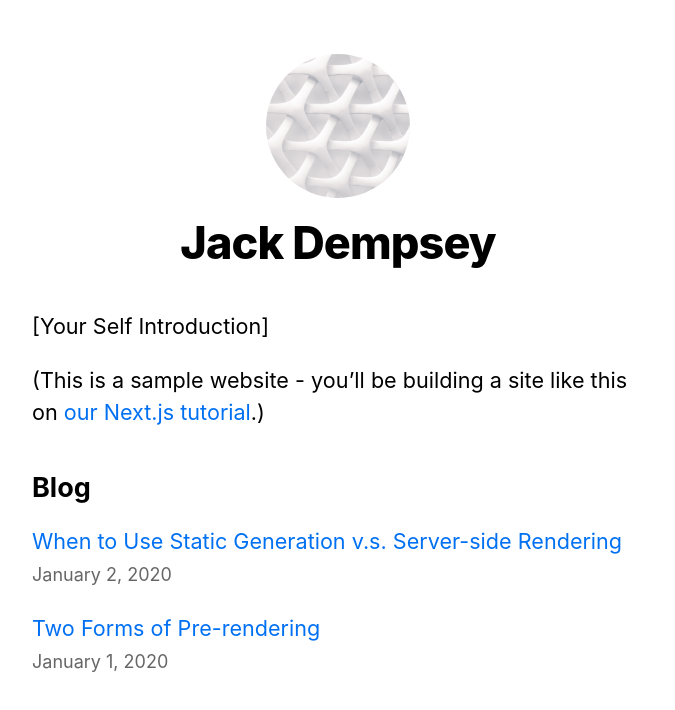
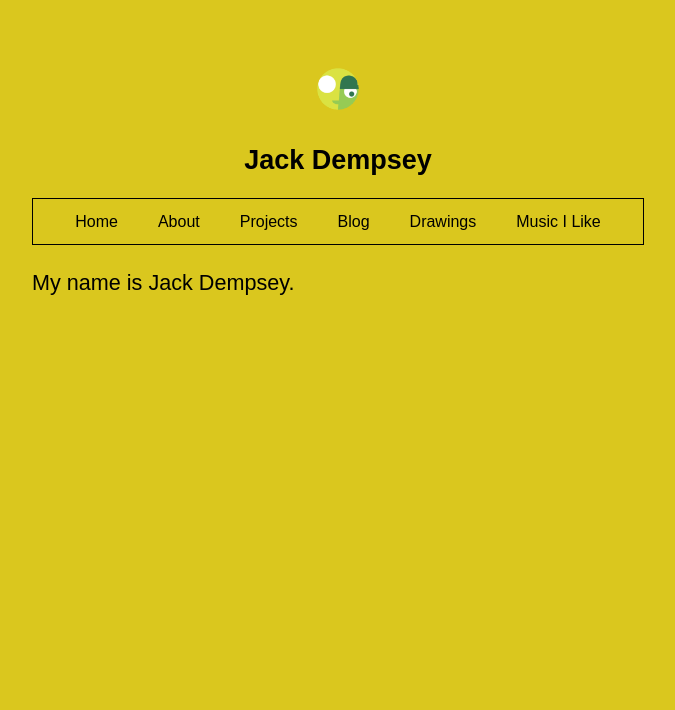
Before and after one commit to anpanring/jack-site, a Next.js app: page / in a window 1280 px wide. Shown: the top 710 px of the page, without its empty margins (302-977 px from the left). Built offline with nearby package versions, Linux system fonts and the light colour scheme.

Commit message:
Make navbar component and separate blog page

```diff
--- a/components/layout.js
+++ b/components/layout.js
@@ -3,6 +3,7 @@ import Image from 'next/image';
 import styles from './layout.module.css';
 import utilStyles from '../styles/utils.module.css';
 import Link from 'next/link';
+import Navbar from './navbar';
 
 const name = 'Jack Dempsey';
 export const siteTitle = 'Anpankid';
@@ -30,13 +31,13 @@ export default function Layout({ children, home }) {
                     <>
                         <Image
                             priority
-                            src="/images/profile.jpeg"
+                            src="/images/spinnylogo.gif"
                             className={utilStyles.borderCircle}
-                            height={144}
-                            width={144}
+                            height={70}
+                            width={70}
                             alt=""
                         />
-                        <h1 className={utilStyles.heading2Xl}>{name}</h1>
+                        <h1 className={utilStyles.headingLg}>{name}</h1>
                     </>
                 ) : (
                     <>
@@ -50,14 +51,10 @@ export default function Layout({ children, home }) {
                                 alt=""
                             />
                         </Link>
-                        <h2 className={utilStyles.headingLg}>
-                            <Link href="/" className={utilStyles.colorInherit}>
-                                {name}
-                            </Link>
-                        </h2>
                     </>
                 )}
             </header>
+            <Navbar />
             <main>{children}</main>
             {!home && (
                 <div className={styles.backToHome}>
--- /dev/null
+++ b/components/navbar.js
@@ -0,0 +1,19 @@
+import styles from './navbar.module.css';
+
+export default function Navbar() {
+    return (
+        <div className={styles.navbar}>
+            <a className={styles.navItem} href="/">Home</a>
+            <a className={styles.navItem} href="/about">About</a>
+            <a className={styles.navItem} href="/projects">Projects</a>
+            <a className={styles.navItem} href="/blog">Blog</a>
+            <a className={styles.navItem} href="/drawings">Drawings</a>
+            <a className={styles.navItem} href="/music">Music I Like</a>
+        </div >
+    );
+}
+
+function dropdown() {
+    // document.getElementById('dropdownContent').classList.toggle("show");
+    console.log('hovered');
+}
--- /dev/null
+++ b/components/navbar.module.css
@@ -0,0 +1,21 @@
+.navbar {
+    display: flex;
+    align-items: center;
+    justify-content: center;
+    flex-wrap: wrap;
+    border: solid black 1px;
+}
+
+.navItem {
+    display: flex;
+    text-decoration: none;
+    color: black;
+    padding: 10px;
+    margin: 0 10px 0 10px;
+    font-size: 16px;
+}
+
+.navItem:hover,
+.navItem:active {
+    opacity: 50%;
+}
--- a/pages/index.js
+++ b/pages/index.js
@@ -1,36 +1,17 @@
-import Date from '../components/date';
 import Head from 'next/head';
 import Layout, { siteTitle } from '../components/layout';
-import Link from 'next/link';
 import utilStyles from '../styles/utils.module.css';
 import { getSortedPostsData } from '../lib/posts';
+import Link from 'next/link';
 
-export default function Home({ allPostsData }) {
+export default function Home() {
   return (
     <Layout home>
       <Head>
         <title>{siteTitle}</title>
       </Head>
       <section className={utilStyles.headingMd}>
-        <p>[Your Self Introduction]</p>
-        <p>
-          (This is a sample website - you’ll be building a site like this on{' '}
-          <a href="https://nextjs.org/learn">our Next.js tutorial</a>.)
-        </p>
-      </section>
-      <section className={`${utilStyles.headingMd} ${utilStyles.padding1px}`}>
-        <h2 className={utilStyles.headingLg}>Blog</h2>
-        <ul className={utilStyles.list}>
-          {allPostsData.map(({ id, date, title }) => (
-            <li className={utilStyles.listItem} key={id}>
-              <Link href={`/posts/${id}`}>{title}</Link>
-              <br />
-              <small className={utilStyles.lightText}>
-                <Date dateString={date} />
-              </small>
-            </li>
-          ))}
-        </ul>
+        <p>My name is Jack Dempsey.</p>
       </section>
     </Layout>
   );
--- a/styles/global.css
+++ b/styles/global.css
@@ -2,10 +2,10 @@ html,
 body {
     padding: 0;
     margin: 0;
-    font-family: -apple-system, BlinkMacSystemFont, Segoe UI, Roboto, Oxygen, Ubuntu,
-        Cantarell, Fira Sans, Droid Sans, Helvetica Neue, sans-serif;
+    font-family: Arial, Helvetica, sans-serif;
     line-height: 1.6;
     font-size: 18px;
+    background-color: #dac71e;
 }
 
 * {
--- a/styles/globals.css
+++ /dev/null
@@ -1,38 +0,0 @@
-html,
-body {
-  padding: 0;
-  margin: 0;
-  font-family: Inter, -apple-system, BlinkMacSystemFont, Segoe UI, Roboto,
-    Oxygen, Ubuntu, Cantarell, Fira Sans, Droid Sans, Helvetica Neue, sans-serif;
-}
-
-a {
-  color: inherit;
-  text-decoration: none;
-}
-
-* {
-  box-sizing: border-box;
-}
-
-img {
-  max-width: 100%;
-  height: auto;
-}
-
-h1,
-h2,
-p,
-ul {
-  margin: 0;
-}
-
-ul {
-  padding: 0;
-  list-style: none;
-}
-
-button {
-  padding: 0.5rem 1rem;
-  font-weight: bold;
-}
```
Also changed, not shown: pages/blog.js (added, +35 -0 lines), public/images/spinnylogo.gif (added).
